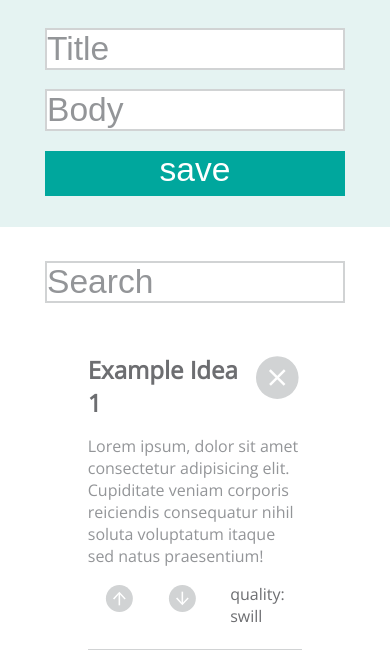
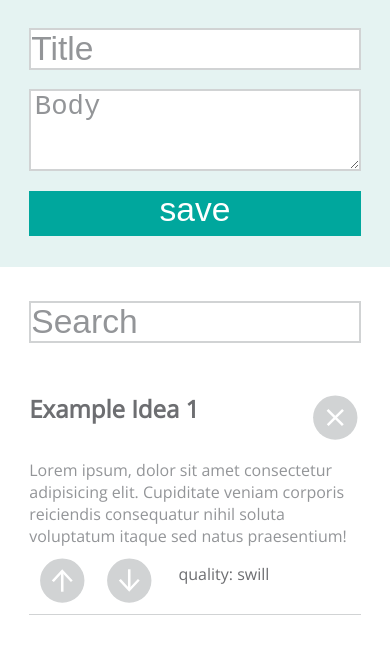
Before and after one commit to chris023/idea-box, a plain HTML site: page index.html in a window 390 px wide. Shown: the part 112-774 px from the top of the page. Drawn offline with nearby package versions, Linux system fonts and the light colour scheme.

Commit message:
Fix mobile layout and body input size

```diff
--- a/css/style.css
+++ b/css/style.css
@@ -38,6 +38,16 @@ header h1 span {
   justify-content: center;
 }
 
+.idea-input--body {
+  border: solid 2px #D1D3D4;
+  font-size: 1em;
+  margin: 1.15vh;
+  padding: .3% 1%;
+  width: 55vw;
+  height: 1.45em;
+  resize: vertical;
+}
+
 input {
   border: solid 2px #D1D3D4;
   font-size: 1em;
@@ -64,6 +74,10 @@ input[type='submit']:hover {
 }
 
 input::placeholder {
+  color: #939598;
+}
+
+.idea-input--body::placeholder {
   color: #939598;
 }
 
@@ -118,7 +132,7 @@ input::placeholder {
   display: flex;
 }
 
-.js-idea--container2 div{
+.js-idea--container2 .ico{
   display: flex;
   margin: 1em;
 }
@@ -141,7 +155,7 @@ input::placeholder {
 @media screen and (max-width: 600px) {
 
   input {
-    width: 300px;
+    width: 85vw;
     padding: 0;
   }
 
@@ -149,4 +163,22 @@ input::placeholder {
     height: 6vh;
     width: 6vh;
   }
+
+  .js-idea {
+  width: 85vw;
 }
+
+.js-idea--container2 .ico{
+  margin: .5em;
+}
+
+.idea-input--body {
+  height: 3em;
+  overflow-wrap: normal;
+  padding-top: 0;
+  padding-bottom: 2em;
+  width: 85vw;
+}
+
+
+}
--- a/index.html
+++ b/index.html
@@ -14,19 +14,19 @@
     <h1><span>idea</span>box</h1>
     <form class='idea-input'>
       <input class='idea-input--title' type="text" placeholder='Title'>
-      <input class='idea-input--body' type="text" placeholder='Body'>
+      <textarea class='idea-input--body' type="text" placeholder='Body'></textarea>
       <input class='idea-input--submit' type="submit" value='save' disabled>
     </form>
   </header>
   <main>
     <input type="search" placeholder="Search" class="search">
     <section class='js-idea-list'>
-      <article class='js-idea' id='idea-template'>
+      <article class='js-idea' id='idea-num0'>
         <div class='js-idea--container1'>
-          <h2 class = "js-idea--title" contenteditable='true'>Example Idea 1</h2>
+          <h2 class = "js-idea--title">Example Idea 1</h2>
           <div class='ico delete-ico'></div>
         </div>
-        <p class='js-idea--body' contenteditable='true'>Lorem ipsum, dolor sit amet consectetur adipisicing elit. Cupiditate veniam corporis reiciendis consequatur nihil soluta voluptatum itaque sed natus praesentium!</p>
+        <p class='js-idea--body'>Lorem ipsum, dolor sit amet consectetur adipisicing elit. Cupiditate veniam corporis reiciendis consequatur nihil soluta voluptatum itaque sed natus praesentium!</p>
         <div class='js-idea--container2'>
           <div class = 'ico upvote-ico'></div>
           <div class = 'ico downvote-ico'></div>
--- a/js/main.js
+++ b/js/main.js
@@ -2,7 +2,7 @@ $(document).ready(getIdeasFromStorage);
 
 $('.idea-input').on('keyup', function(e) {
  if ($(e.target).hasClass('idea-input--title') || ($(e.target).hasClass('idea-input--body')))
- { if ($('idea-input--title').val() !== '' && $('idea-input--body').val() !== '')
+ { if ($('.idea-input--title').val() !== '' && $('.idea-input--body').val() !== '')
     {
       $('.idea-input--submit').attr('disabled', false);
     } else {
@@ -29,7 +29,6 @@ function updateLocalStorage(id) {
 
 function createNewIdea(title, body) {
   var id = new Date().getTime();
-  console.log(id);
 
   $('.js-idea-list').prepend(
     `<article class='js-idea' data-id='${id}'>
@@ -112,7 +111,7 @@ function getIdeasFromStorage() {
   }
 }
 
-$('.search').on('keyup', function(e) {
+$('.search').on('input', function(e) {
  var ideas = $('.js-idea')
  var searchFilter = $('.search').val().toLowerCase();
 
```
